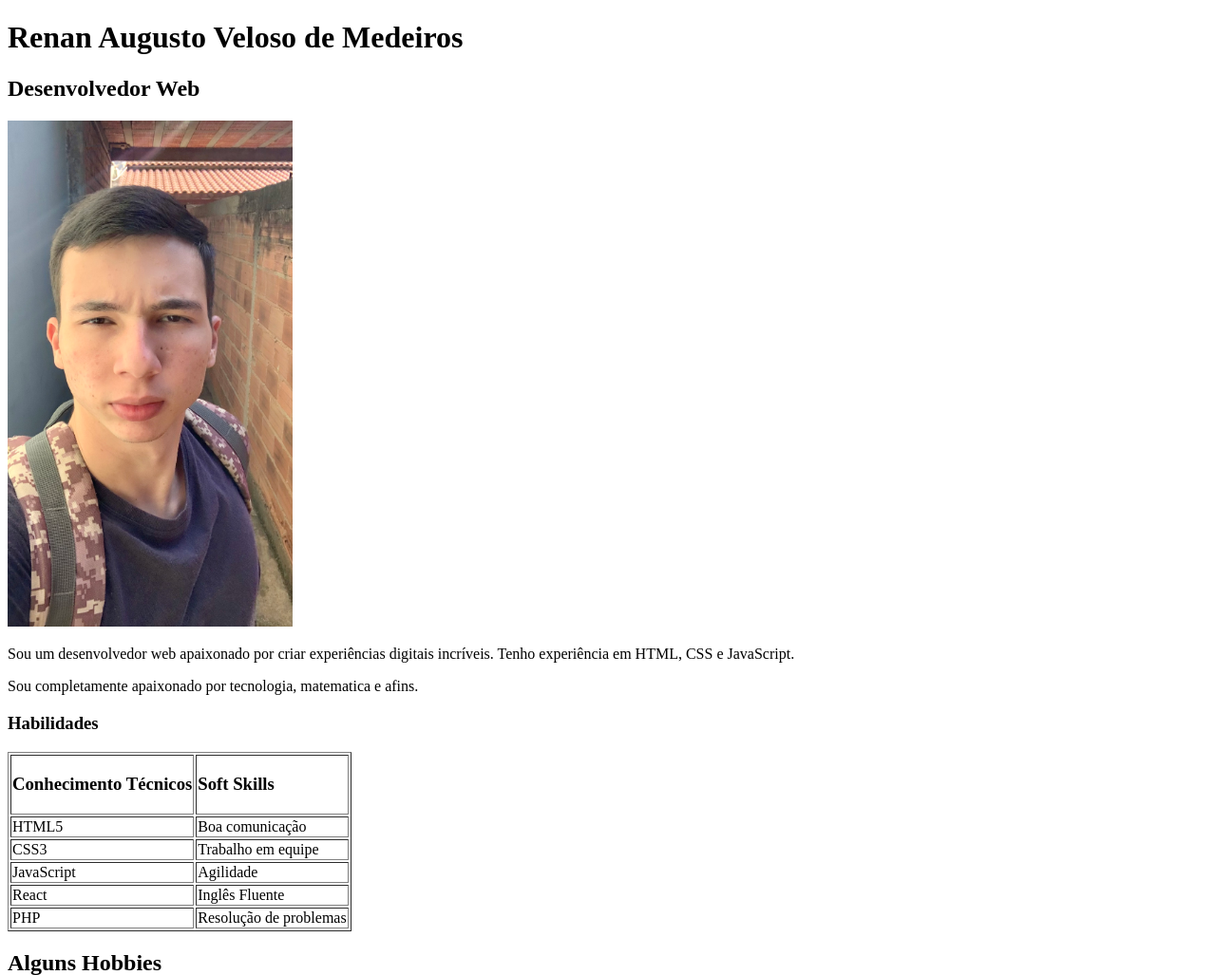
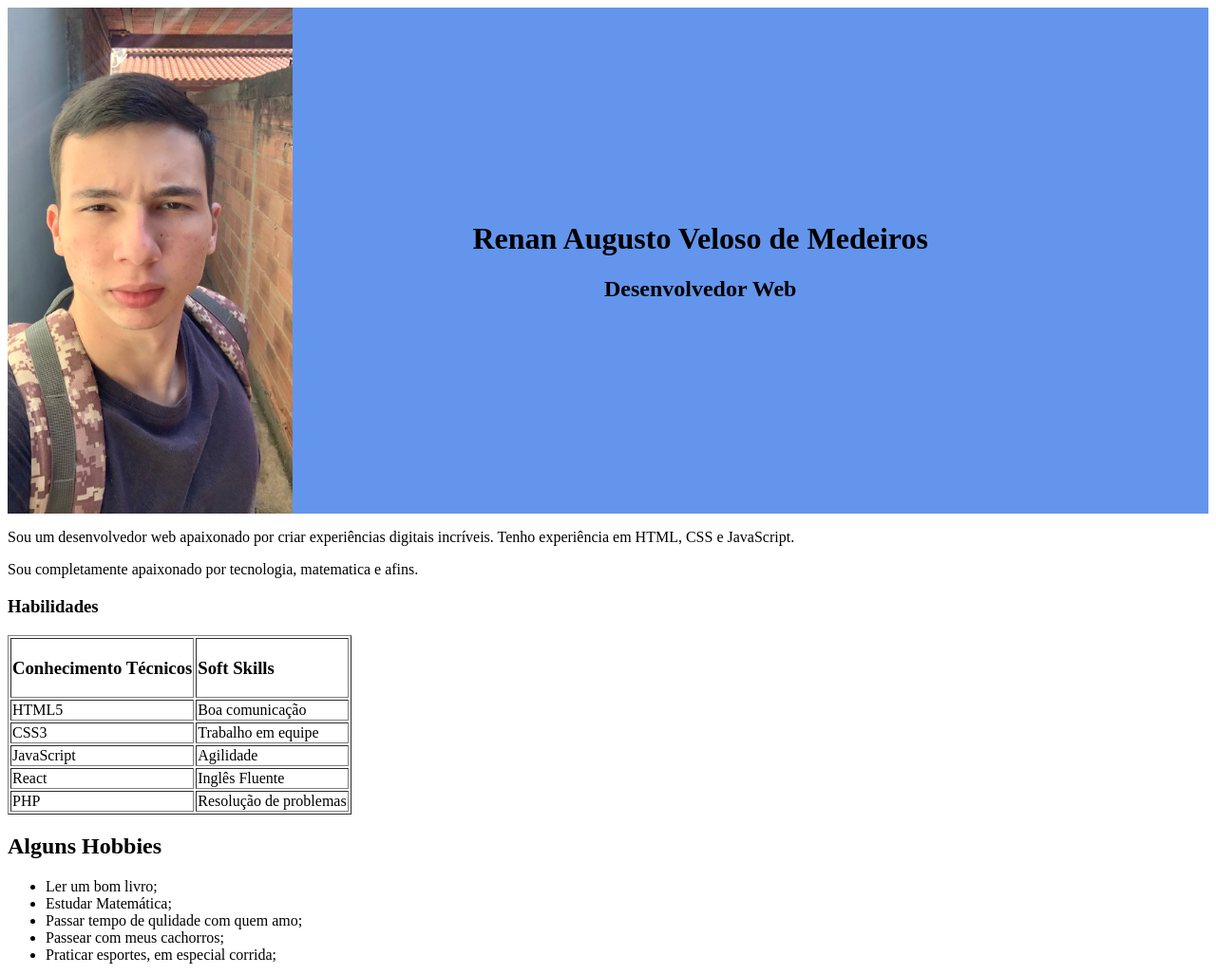
Before and after one commit to renanaugusto0/pessoal, a plain HTML site: page index.html in a window 1280 px wide. Shown: the top 1027 px of the page at 95% size. Drawn offline with Linux system fonts and the light colour scheme.

Commit message:
Início de alterações css com flexbox

```diff
--- a/index.html
+++ b/index.html
@@ -4,11 +4,17 @@
     <meta charset="UTF-8">
     <meta name="viewport" content="width=device-width, initial-scale=1.0">
     <title>Renan Augusto - Desenvolvedor Web</title>
+    <link rel="stylesheet" href="style.css">
 </head>
 <body>
-    <h1>Renan Augusto Veloso de Medeiros</h1>
-    <h2>Desenvolvedor Web</h2>
-    <img src="renan.jpg" alt="Foto de Renan" width="300px" >
+    <div id="pai">
+        <img src="renan.jpg" alt="Foto de Renan" width="300px">
+        <div id="filho">
+            <h1>Renan Augusto Veloso de Medeiros</h1>
+            <h2>Desenvolvedor Web</h2>
+        </div>
+    </div>
+
     <p>Sou um desenvolvedor web apaixonado por criar experiências digitais incríveis. Tenho experiência em HTML, CSS e JavaScript.</p>
     <p>Sou completamente apaixonado por tecnologia, matematica e afins.</p>
     <h3>Habilidades</h3>
--- /dev/null
+++ b/style.css
@@ -0,0 +1,12 @@
+#pai {
+    display: flex;
+    text-align: center;
+    align-items: center;
+    background-color: cornflowerblue;
+}
+#filho {
+    align-items: center;
+    flex-direction: column;
+    padding-left: 50px;
+    width: 60%;
+}
```
